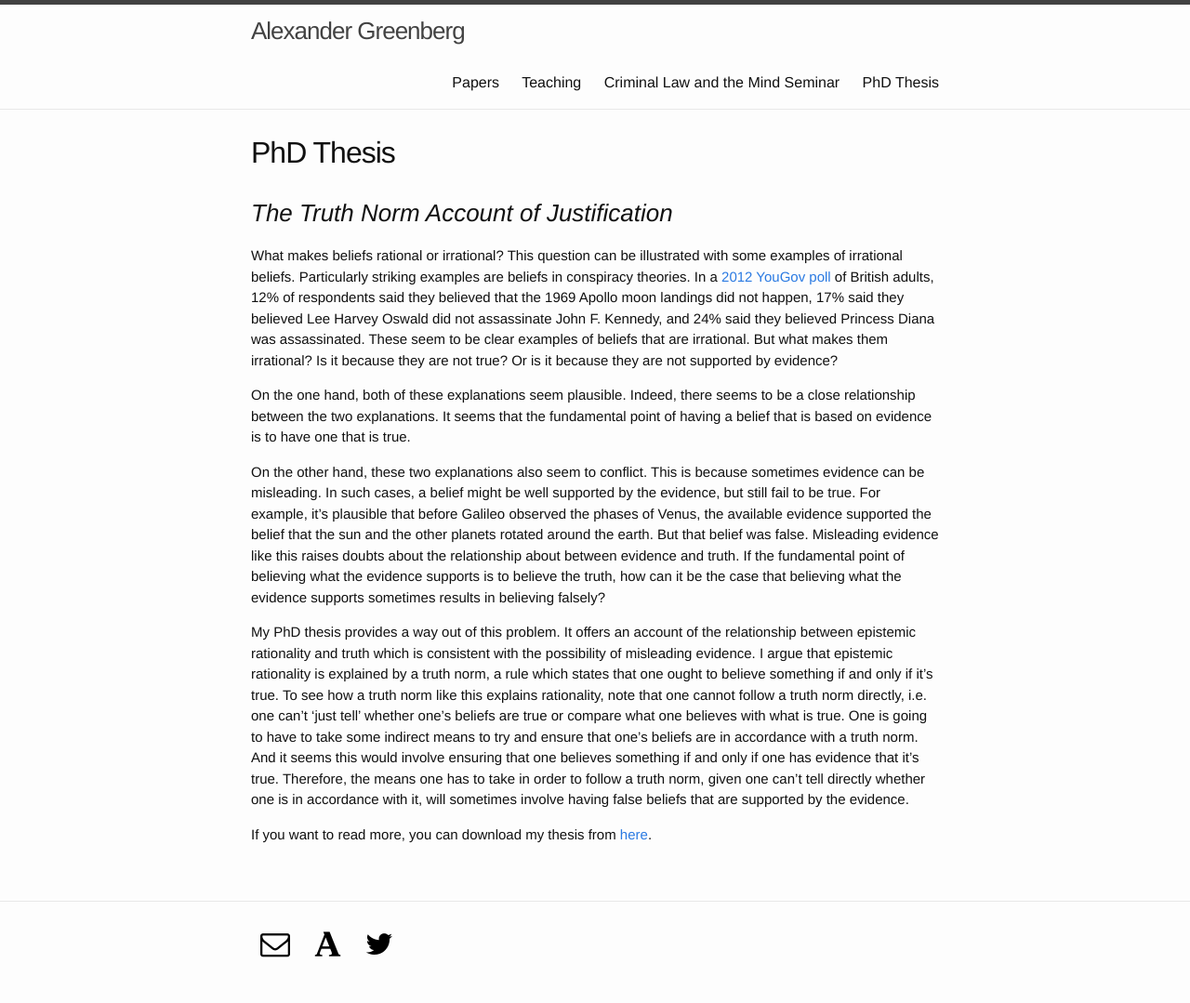
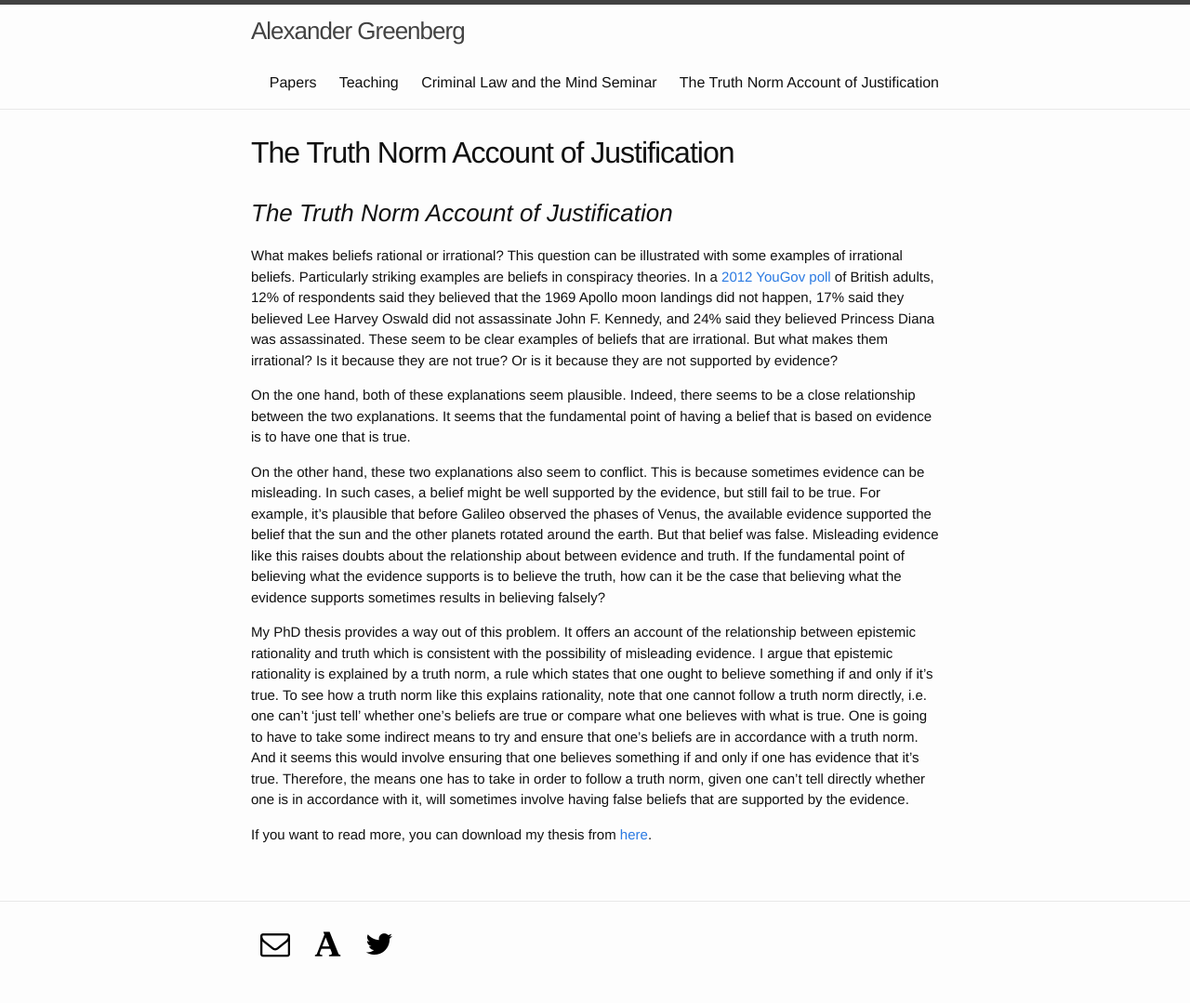
Before and after one commit to alexandergreenberg/alexandergreenberg.github.io, a Jekyll site: the page built from pages/PhD Thesis.md, in a window 1280 px wide. Shown: the whole page at 93% size. Built offline with Jekyll 4.4.1, drawn with Linux system fonts in a browser that asks for light colours; some web fonts are replaced; our own code applies the rules of GitHub Pages for plain Markdown files.

Commit message:
Update PhD Thesis.md

```diff
--- a/pages/PhD Thesis.md
+++ b/pages/PhD Thesis.md
@@ -1,6 +1,5 @@
 ---
 layout: page
-title: PhD Thesis
 permalink: /phd-thesis/
 ---
 
```
